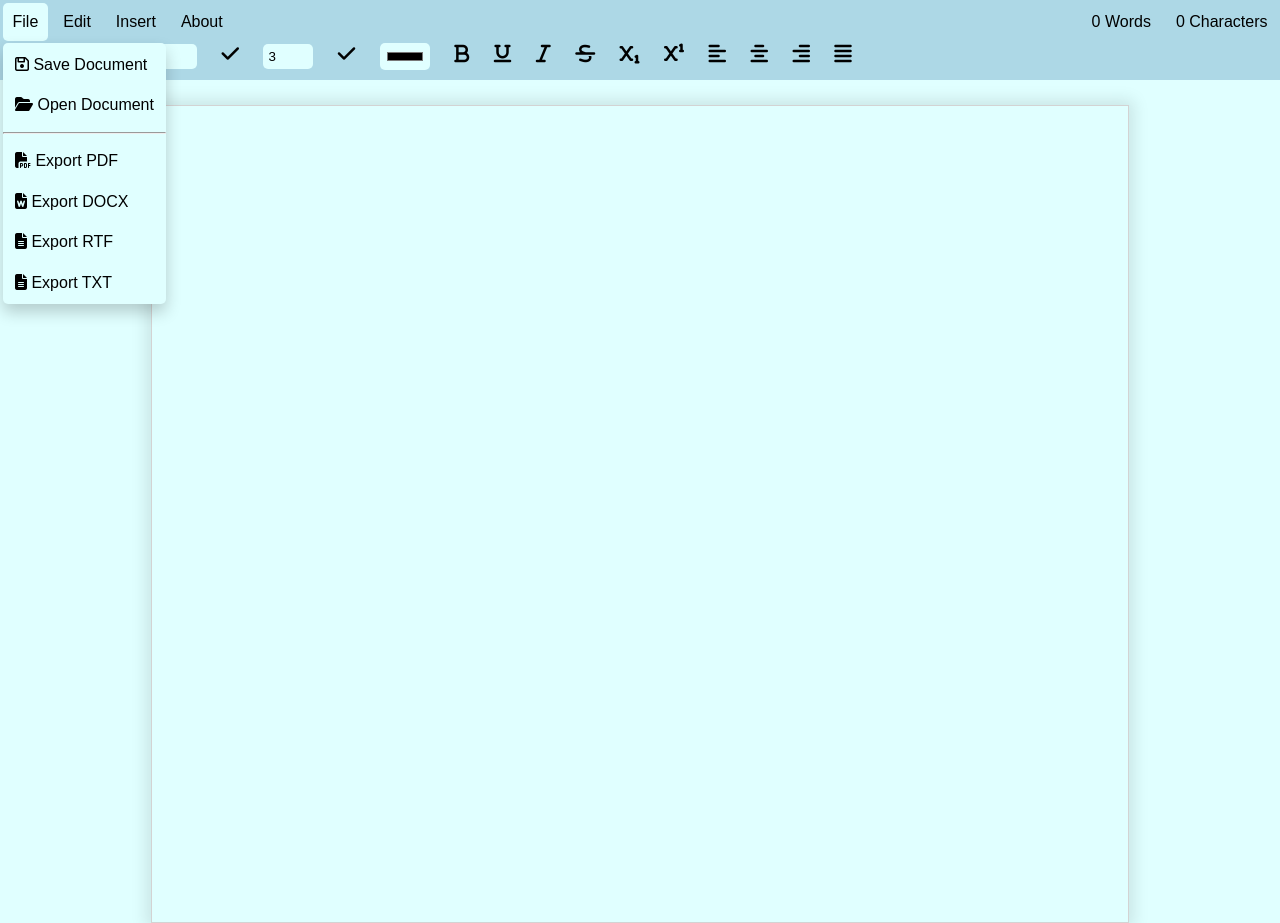
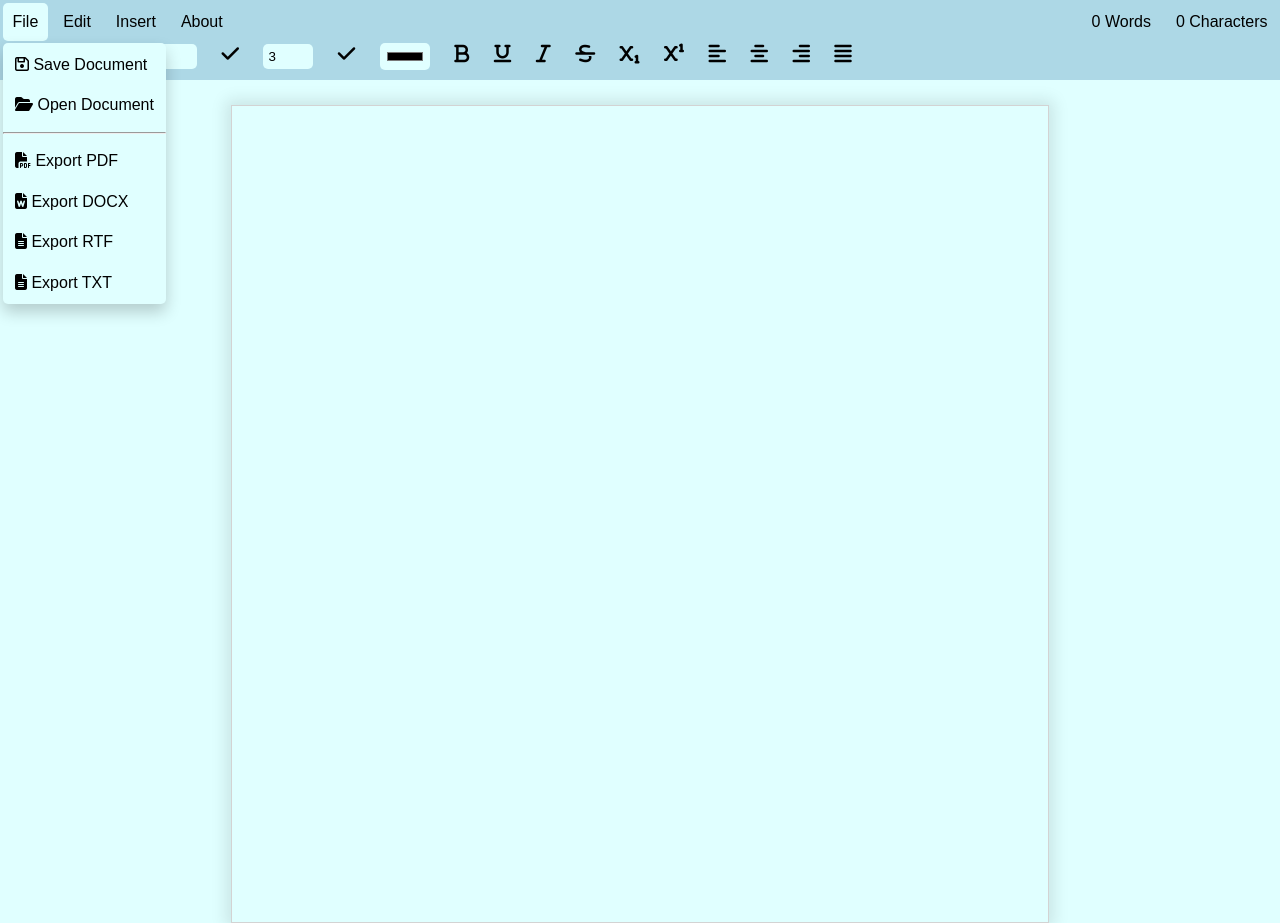
Before and after one commit to Mobiz-Advanced-Technologies/Cubic, a plain HTML site: page Papers/index.html in a window 1280 px wide. Drawn offline with Linux system fonts and the light colour scheme.

Commit message:
remove bad paper size

```diff
--- a/Papers/style.css
+++ b/Papers/style.css
@@ -8,7 +8,7 @@ body, html {
 }
 
 main {
-  max-width: 75vw;
+  max-width: 800px;
   margin: auto;
   border: lightgray solid 1px;
   min-height: 100vh;
```
